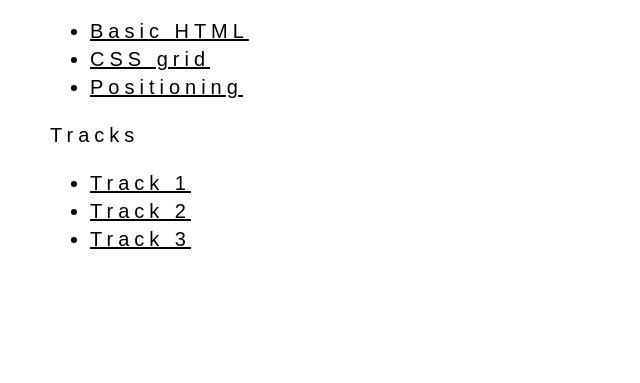
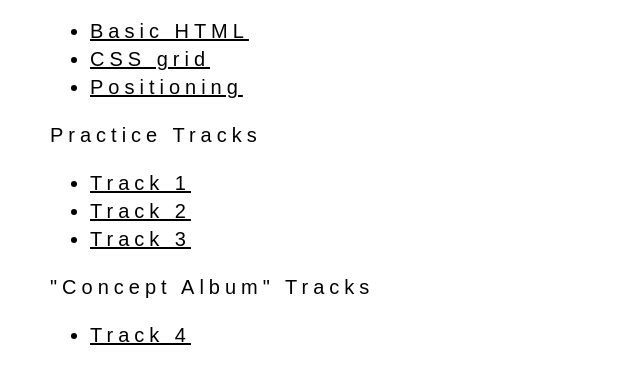
Before and after one commit to shahs880/shahs880.github.io, a plain HTML site: page index.html in a window 1280 px wide. Shown: the part 421-804 px from the top of the page, without its empty margins (0-640 px from the left). Drawn offline with nearby package versions, Linux system fonts and the light colour scheme.

Commit message:
naming order changes

```diff
--- a/index.html
+++ b/index.html
@@ -23,12 +23,19 @@
   </ul>
   </div>
 
-  <h2>Tracks </h2>
+  <h2> Practice Tracks </h2>
   <div>
   <ul>
    <li> <a href="track-1/index.html"> Track 1 </a> </li>
    <li> <a href="track-2/index.html"> Track 2 </a> </li>
    <li> <a href="track-3/index.html"> Track 3 </a> </li>
+   </ul>
+   </div>
+
+
+  <h2> "Concept Album" Tracks </h2>
+  <div> <ul>
+   <li> <a href="track-4/index.html"> Track 4 </a> </li>
 
   </ul>
   </div>
--- a/labs/positioning/assets/css/styles.css
+++ b/labs/positioning/assets/css/styles.css
@@ -10,7 +10,7 @@ body {
 	width: 250px;
 	height: 250px;
 	background: #000;
-	color: #fff;
+	color: #000;
 	margin: 50px;
 	padding: 20px;
 	position: relative;
```
Also changed, not shown: track-2/index.html (+1 -1 lines), 1 other file.
